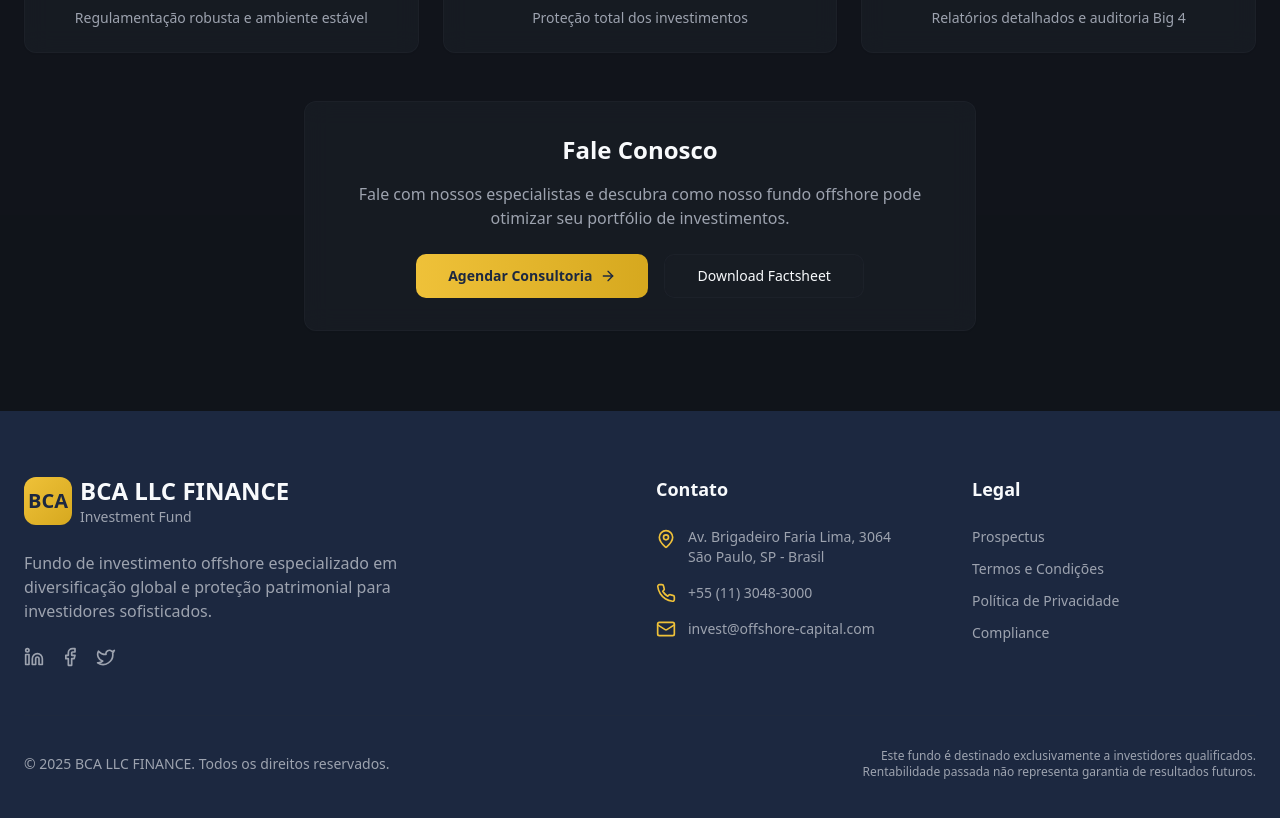
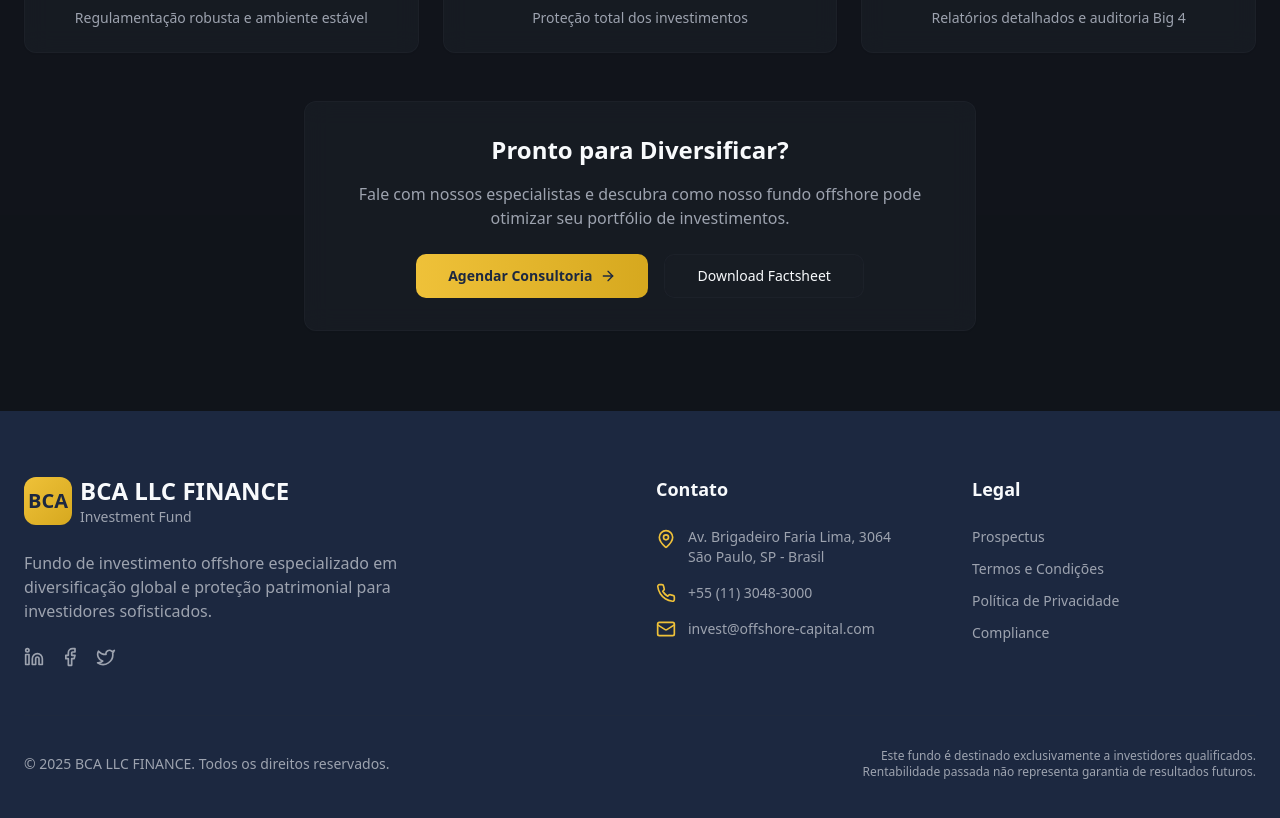
Before and after one commit to thiagoheritdeus/offshore-access-hub, a React (Vite) app: page / in a window 1280 px wide. Shown: the part 5120-5938 px from the top of the page. Built offline with nearby package versions, Linux system fonts and the light colour scheme; the HTML template or start-up script is replaced by a standard one.

Commit message:
Revert text change

```diff
--- a/src/components/ServicesSection.tsx
+++ b/src/components/ServicesSection.tsx
@@ -114,7 +114,7 @@ const ServicesSection = () => {
         <div className="text-center">
           <Card className="glass-card p-8 max-w-2xl mx-auto">
             <h3 className="text-2xl font-bold text-foreground mb-4">
-              Fale Conosco
+              Pronto para Diversificar?
             </h3>
             <p className="text-muted-foreground mb-6">
               Fale com nossos especialistas e descubra como nosso fundo offshore
```
